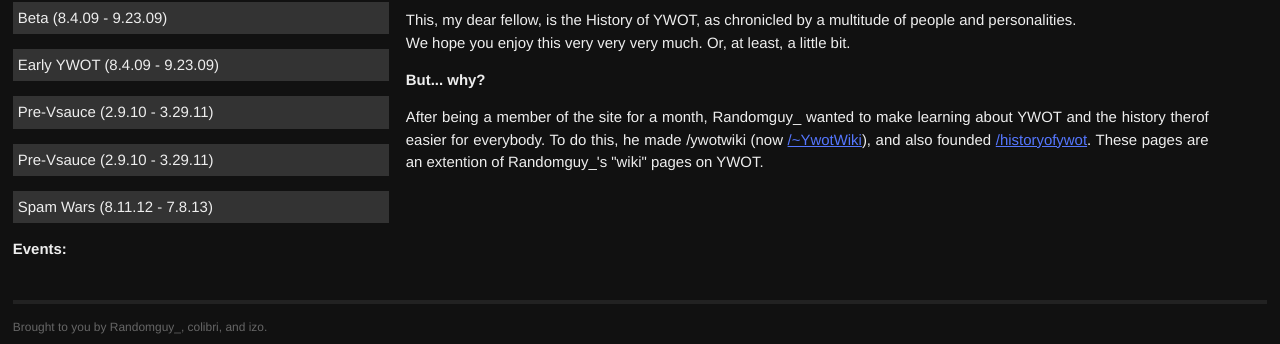
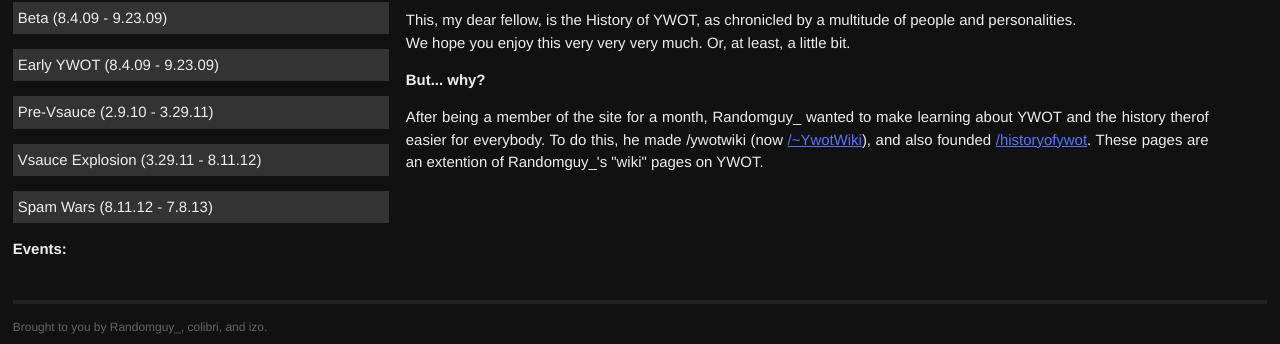
Before and after one commit to ywothistory/ywothistory.github.io, a Jekyll site: the page built from index.html, in a window 1280 px wide. Shown: the part 108-452 px from the top of the page. Built offline with Jekyll 4.4.1, drawn with Linux system fonts in a browser that asks for light colours; Markdown is read by kramdown in place of the engine named in the settings; a file with an impossible date is left out.

Commit message:
correct title

```diff
--- a/_posts/2013-12-29-vsauceexplosion.markdown
+++ b/_posts/2013-12-29-vsauceexplosion.markdown
@@ -1,6 +1,6 @@
 ---
 layout: post
-title: Pre-Vsauce (2.9.10 - 3.29.11)
+title: Vsauce Explosion (3.29.11 - 8.11.12)
 categories: timeline
 ---
 
```
